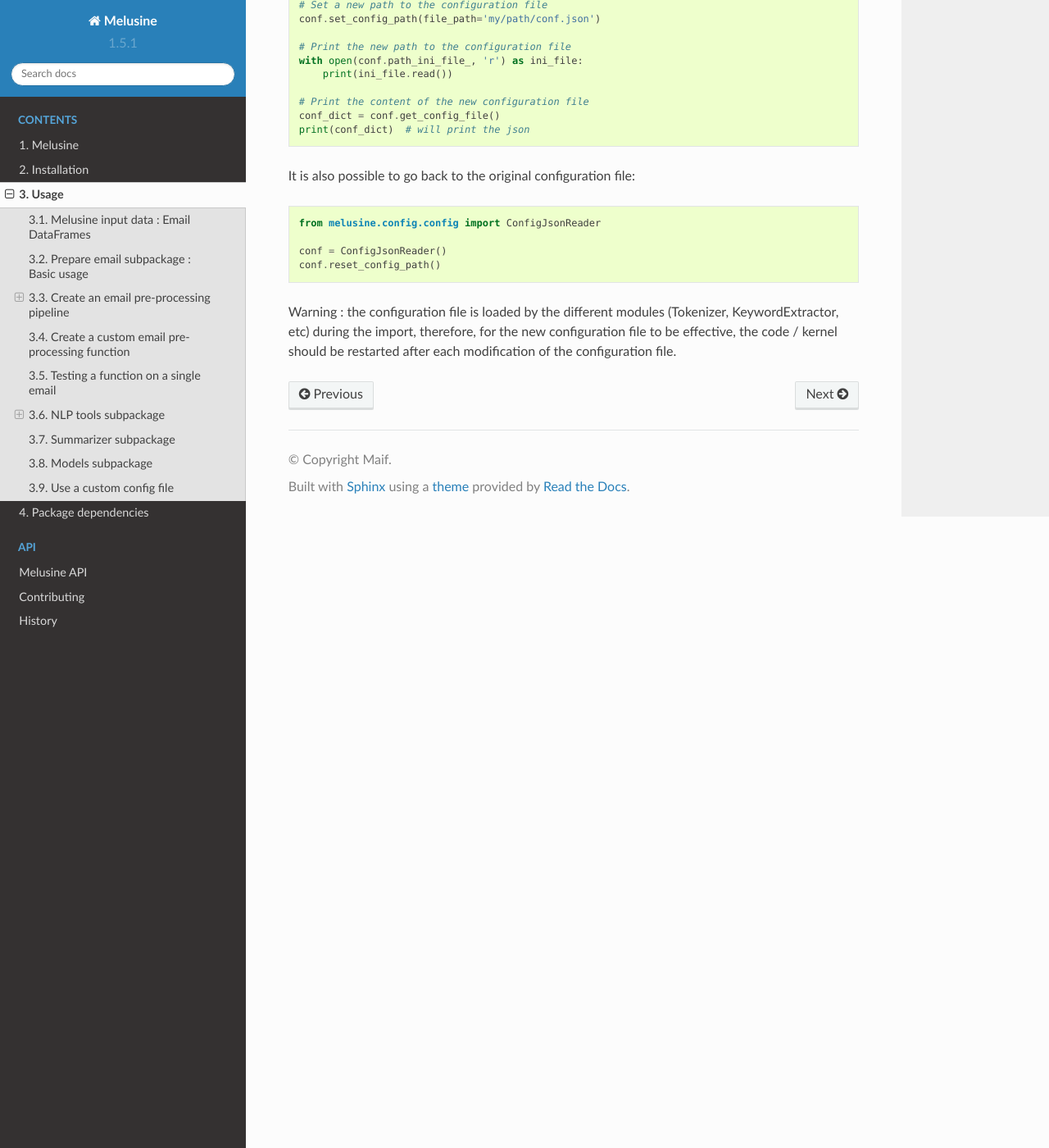
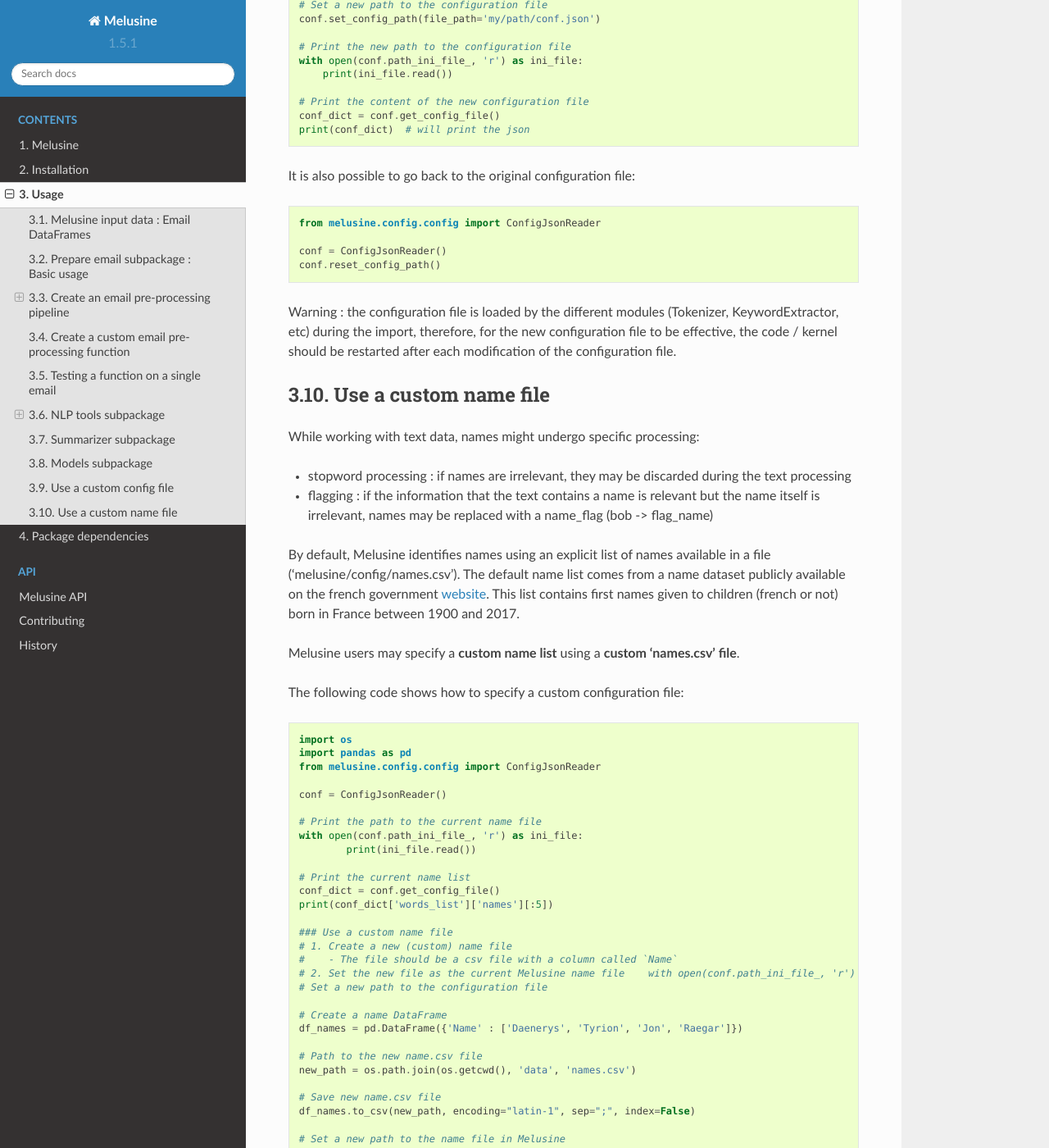
Before and after one commit to MAIF/melusine, a Sphinx documentation site: the page built from docs/usage.rst, in a window 1280 px wide and 1400 px high, scrolled down 13270 px. Shown: the whole window at 82% size. Built offline with Sphinx 7.4.7 and the Read the Docs theme 2.0.0, drawn with Linux system fonts in a browser that asks for light colours; some of the changed text lies outside the part shown.

Commit message:
Handle name list with a file. Possibility to have custom name file

```diff
--- a/docs/usage.rst
+++ b/docs/usage.rst
@@ -652,3 +652,72 @@ It is also possible to go back to the original configuration file::
 
 Warning : the configuration file is loaded by the different modules (Tokenizer, KeywordExtractor, etc) during the import,
 therefore, for the new configuration file to be effective, the code / kernel should be restarted after each modification of the configuration file.
+
+Use a custom name file
+------------------------
+
+While working with text data, names might undergo specific processing:
+
+- stopword processing : if names are irrelevant, they may be discarded during the text processing
+- flagging : if the information that the text contains a name is relevant but the name itself is irrelevant, names may be replaced with a name_flag (bob -> flag_name)
+
+By default, Melusine identifies names using an explicit list of names available in a file ('melusine/config/names.csv').
+The default name list comes from a name dataset publicly available on the french government `website <https://https://www.data.gouv.fr/fr/datasets/ficher-des-prenoms-de-1900-a-2017>`_.
+This list contains first names given to children (french or not) born in France between 1900 and 2017.
+
+Melusine users may specify a **custom name list** using a **custom 'names.csv' file**.
+
+The following code shows how to specify a custom configuration file::
+
+    import os
+    import pandas as pd
+    from melusine.config.config import ConfigJsonReader
+
+    conf = ConfigJsonReader()
+
+    # Print the path to the current name file
+    with open(conf.path_ini_file_, 'r') as ini_file:
+            print(ini_file.read())
+
+    # Print the current name list
+    conf_dict = conf.get_config_file()
+    print(conf_dict['words_list']['names'][:5])
+
+    ### Use a custom name file
+    # 1. Create a new (custom) name file
+    #    - The file should be a csv file with a column called `Name`
+    # 2. Set the new file as the current Melusine name file    with open(conf.path_ini_file_, 'r') as ini_file:
+    # Set a new path to the configuration file
+
+    # Create a name DataFrame
+    df_names = pd.DataFrame({'Name' : ['Daenerys', 'Tyrion', 'Jon', 'Raegar']})
+
+    # Path to the new name.csv file
+    new_path = os.path.join(os.getcwd(), 'data', 'names.csv')
+
+    # Save new name.csv file
+    df_names.to_csv(new_path, encoding="latin-1", sep=";", index=False)
+
+    # Set a new path to the name file in Melusine
+    conf.set_name_file_path(file_path=new_path)
+
+    # Print the new path to the name file
+    with open(conf.path_ini_file_, 'r') as ini_file:
+        print(ini_file.read())
+
+    # Print the new file list
+    conf_dict = conf.get_config_file()
+    print(conf_dict['words_list']['names'][:5])
+
+It is possible to go back to the original name file::
+
+    from melusine.config.config import ConfigJsonReader
+
+    conf = ConfigJsonReader()
+    conf.reset_name_file_path()
+
+    conf_dict = conf.get_config_file()
+    print(conf_dict['words_list']['names'][:5])
+
+Warning : the name file is loaded by the different modules (Tokenizer, KeywordExtractor, etc) during the import,
+therefore, for the new name file to be effective, the code / kernel should be restarted after each modification of the name file.
```
Also changed, not shown: 4 other files.
